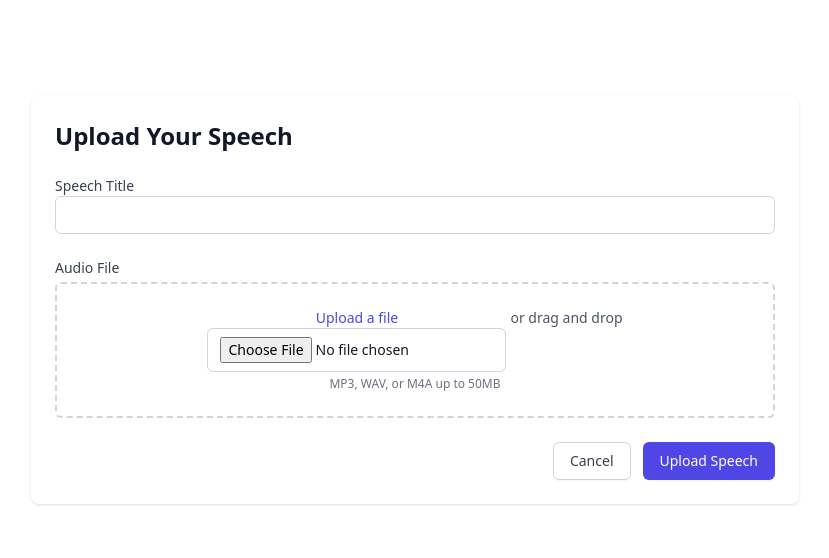
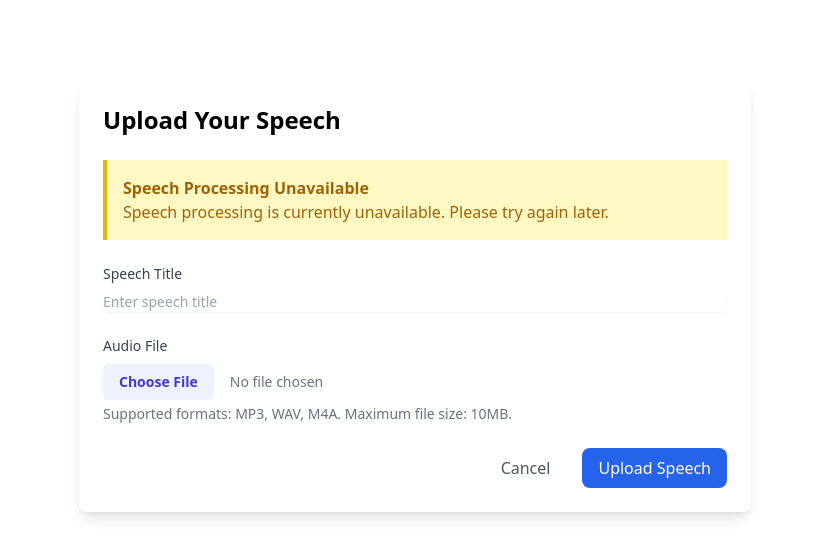
Before and after one commit to dracs9/rebuttal, a Django app: page /speech/upload/ in a window 1280 px wide. Shown: the part 96-654 px from the top of the page, without its empty margins (225-1054 px from the left). Run offline with Django 5.2, Linux system fonts and the light colour scheme; a user stored in the database is signed in; some libraries are stand-ins or nearby versions.

Commit message:
added speech recognition

```diff
--- a/core/forms.py
+++ b/core/forms.py
@@ -1,38 +1,64 @@
 from django import forms
 from django.contrib.auth.forms import UserCreationForm
 from django.contrib.auth.models import User
+from django.core.validators import FileExtensionValidator
 
 from .models import Speech
 
 
 class UserRegistrationForm(UserCreationForm):
-    email = forms.EmailField(required=True)
+    email = forms.EmailField(required=True, widget=forms.EmailInput(attrs={"class": "form-input"}))
 
     class Meta:
         model = User
         fields = ("username", "email", "password1", "password2")
-
-    def save(self, commit=True):
-        user = super().save(commit=False)
-        user.email = self.cleaned_data["email"]
-        if commit:
-            user.save()
-        return user
+        widgets = {
+            "username": forms.TextInput(attrs={"class": "form-input"}),
+            "password1": forms.PasswordInput(attrs={"class": "form-input"}),
+            "password2": forms.PasswordInput(attrs={"class": "form-input"}),
+        }
 
 
 class SpeechUploadForm(forms.ModelForm):
     class Meta:
         model = Speech
-        fields = ("title", "audio_file")
+        fields = ["title", "audio_file"]
         widgets = {
             "title": forms.TextInput(
                 attrs={
-                    "class": "appearance-none rounded-md relative block w-full px-3 py-2 border border-gray-300 placeholder-gray-500 text-gray-900 focus:outline-none focus:ring-indigo-500 focus:border-indigo-500 focus:z-10 sm:text-sm"
+                    "class": "block w-full rounded-md border-gray-300 shadow-sm focus:border-indigo-500 focus:ring-indigo-500 sm:text-sm",
+                    "placeholder": "Enter speech title",
                 }
             ),
             "audio_file": forms.FileInput(
                 attrs={
-                    "class": "appearance-none rounded-md relative block w-full px-3 py-2 border border-gray-300 placeholder-gray-500 text-gray-900 focus:outline-none focus:ring-indigo-500 focus:border-indigo-500 focus:z-10 sm:text-sm"
+                    "class": "block w-full text-sm text-gray-500 file:mr-4 file:py-2 file:px-4 file:rounded-md file:border-0 file:text-sm file:font-semibold file:bg-indigo-50 file:text-indigo-700 hover:file:bg-indigo-100",
+                    "accept": "audio/mp3,audio/wav,audio/mpeg",
                 }
             ),
         }
+
+    def __init__(self, *args, **kwargs):
+        super().__init__(*args, **kwargs)
+        # Add validation for audio file formats
+        self.fields["audio_file"].validators = [
+            FileExtensionValidator(
+                allowed_extensions=["mp3", "wav", "m4a"],
+                message="Please upload an MP3, WAV, or M4A file.",
+            )
+        ]
+        # Add help text
+        self.fields["audio_file"].help_text = (
+            "Supported formats: MP3, WAV, M4A. Maximum file size: 10MB."
+        )
+        # Add max file size validation
+        self.fields["audio_file"].widget.attrs["accept"] = ".mp3,.wav,.m4a"
+        self.fields["audio_file"].widget.attrs["max_length"] = 10 * 1024 * 1024  # 10MB
+
+    def clean_audio_file(self):
+        audio_file = self.cleaned_data.get("audio_file")
+        if audio_file:
+            if audio_file.size > 10 * 1024 * 1024:  # 10MB
+                raise forms.ValidationError("File size must be no more than 10MB.")
+
+        return audio_file
--- a/core/templates/core/upload_speech.html
+++ b/core/templates/core/upload_speech.html
@@ -6,45 +6,59 @@
 {% endblock %}
 
 {% block content %}
-  <div class="max-w-7xl mx-auto px-4 sm:px-6 lg:px-8 py-12">
-    <div class="max-w-3xl mx-auto">
-      <div class="bg-white shadow rounded-lg p-6">
-        <h2 class="text-2xl font-bold text-gray-900 mb-6">Upload Your Speech</h2>
+  <div class="container mx-auto px-4 py-8">
+    <div class="max-w-2xl mx-auto">
+      <div class="bg-white rounded-lg shadow-lg p-6">
+        <h1 class="text-2xl font-bold mb-6">Upload Your Speech</h1>
 
-        <form method="POST" enctype="multipart/form-data" class="space-y-6">
+        {% if messages %}
+        <div class="mb-6">
+          {% for message in messages %}
+          <div class="p-4 mb-4 rounded-lg {% if message.tags == 'error' %}bg-red-100 text-red-700{% else %}bg-green-100 text-green-700{% endif %}">
+            {{ message }}
+          </div>
+          {% endfor %}
+        </div>
+        {% endif %}
+
+        {% if not whisper_available %}
+        <div class="bg-yellow-100 border-l-4 border-yellow-500 text-yellow-700 p-4 mb-6" role="alert">
+          <p class="font-bold">Speech Processing Unavailable</p>
+          <p>Speech processing is currently unavailable. Please try again later.</p>
+        </div>
+        {% endif %}
+
+        <form method="post" enctype="multipart/form-data" class="space-y-6">
           {% csrf_token %}
 
           <div>
-            <label for="{{ form.title.id_for_label }}" class="block text-sm font-medium text-gray-700">Speech Title</label>
+            <label for="{{ form.title.id_for_label }}" class="block text-sm font-medium text-gray-700 mb-2">Speech Title</label>
             {{ form.title }}
             {% if form.title.errors %}
-              <p class="mt-2 text-sm text-red-600">{{ form.title.errors.0 }}</p>
+            <div class="mt-1 text-red-600 text-sm">
+              {{ form.title.errors }}
+            </div>
             {% endif %}
           </div>
 
           <div>
-            <label for="{{ form.audio_file.id_for_label }}" class="block text-sm font-medium text-gray-700">Audio File</label>
-            <div class="mt-1 flex justify-center px-6 pt-5 pb-6 border-2 border-gray-300 border-dashed rounded-md">
-              <div class="space-y-1 text-center">
-                <i class="fas fa-microphone text-gray-400 text-4xl mb-3"></i>
-                <div class="flex text-sm text-gray-600">
-                  <label for="{{ form.audio_file.id_for_label }}" class="relative cursor-pointer bg-white rounded-md font-medium text-indigo-600 hover:text-indigo-500 focus-within:outline-none focus-within:ring-2 focus-within:ring-offset-2 focus-within:ring-indigo-500">
-                    <span>Upload a file</span>
-                    {{ form.audio_file }}
-                  </label>
-                  <p class="pl-1">or drag and drop</p>
-                </div>
-                <p class="text-xs text-gray-500">MP3, WAV, or M4A up to 50MB</p>
-              </div>
+            <label for="{{ form.audio_file.id_for_label }}" class="block text-sm font-medium text-gray-700 mb-2">Audio File</label>
+            {{ form.audio_file }}
+            {% if form.audio_file.help_text %}
+            <p class="mt-1 text-sm text-gray-500">{{ form.audio_file.help_text }}</p>
+            {% endif %}
+            {% if form.audio_file.errors %}
+            <div class="mt-1 text-red-600 text-sm">
+              {{ form.audio_file.errors }}
             </div>
-            {% if form.audio_file.errors %}
-              <p class="mt-2 text-sm text-red-600">{{ form.audio_file.errors.0 }}</p>
             {% endif %}
           </div>
 
-          <div class="flex justify-end">
-            <a href="{% url 'dashboard' %}" class="bg-white py-2 px-4 border border-gray-300 rounded-md shadow-sm text-sm font-medium text-gray-700 hover:bg-gray-50 focus:outline-none focus:ring-2 focus:ring-offset-2 focus:ring-indigo-500 mr-3">Cancel</a>
-            <button type="submit" class="inline-flex justify-center py-2 px-4 border border-transparent shadow-sm text-sm font-medium rounded-md text-white bg-indigo-600 hover:bg-indigo-700 focus:outline-none focus:ring-2 focus:ring-offset-2 focus:ring-indigo-500">Upload Speech</button>
+          <div class="flex justify-end space-x-4">
+            <a href="{% url 'dashboard' %}" class="px-4 py-2 text-gray-600 hover:text-gray-800">Cancel</a>
+            <button type="submit" class="px-4 py-2 bg-blue-600 text-white rounded-lg hover:bg-blue-700 focus:outline-none focus:ring-2 focus:ring-blue-500 focus:ring-offset-2" {% if not whisper_available %}disabled{% endif %}>
+              Upload Speech
+            </button>
           </div>
         </form>
       </div>
--- a/core/urls.py
+++ b/core/urls.py
@@ -13,6 +13,7 @@ urlpatterns = [
     path("dashboard/", views.dashboard, name="dashboard"),
     path("speech/upload/", views.upload_speech, name="upload_speech"),
     path("speech/<int:speech_id>/", views.speech_detail, name="speech_detail"),
+    path("speech/<int:speech_id>/status/", views.speech_status, name="speech_status"),
 ]
 
 if settings.DEBUG:
--- a/core/views.py
+++ b/core/views.py
@@ -1,13 +1,19 @@
+import logging
+
 from django.contrib import messages
 from django.contrib.auth import authenticate, login
 from django.contrib.auth.decorators import login_required
 from django.contrib.auth.views import LoginView, LogoutView
-from django.http import Http404
+from django.http import Http404, JsonResponse
 from django.shortcuts import get_object_or_404, redirect, render
 from django.urls import reverse_lazy
 
 from .forms import SpeechUploadForm, UserRegistrationForm
 from .models import Speech
+from .tasks import process_speech_async
+from .utils import get_whisper_status
+
+logger = logging.getLogger(__name__)
 
 # Create your views here.
 
@@ -39,14 +45,8 @@ def register(request):
 
 @login_required
 def dashboard(request):
-    speeches = Speech.objects.filter(user=request.user).order_by("-created_at")[:5]
-    return render(
-        request,
-        "dashboard.html",
-        {
-            "speeches": speeches,
-        },
-    )
+    speeches = Speech.objects.filter(user=request.user).order_by("-upload_date")[:5]
+    return render(request, "dashboard.html", {"speeches": speeches})
 
 
 @login_required
@@ -54,17 +54,65 @@ def upload_speech(request):
     if request.method == "POST":
         form = SpeechUploadForm(request.POST, request.FILES)
         if form.is_valid():
-            speech = form.save(commit=False)
-            speech.user = request.user
-            speech.save()
-            messages.success(request, "Speech uploaded successfully! We'll analyze it shortly.")
-            return redirect("speech_detail", speech_id=speech.id)
+            logger.info("Form is valid, checking Whisper status")
+            if not get_whisper_status():
+                logger.error("Whisper is not available")
+                messages.error(
+                    request, "Speech processing is currently unavailable. Please try again later."
+                )
+                return redirect("dashboard")
+
+            try:
+                speech = form.save(commit=False)
+                speech.user = request.user
+                speech.save()
+                logger.info(f"Speech saved with ID: {speech.pk}")
+                logger.info(f"Audio file path: {speech.audio_file.path}")
+                logger.info(f"Audio file URL: {speech.audio_file.url}")
+                logger.info(f"Audio file name: {speech.audio_file.name}")
+
+                process_speech_async(speech.pk)
+                logger.info(f"Started processing speech {speech.pk}")
+
+                messages.success(
+                    request, "Speech uploaded successfully. Processing will begin shortly."
+                )
+                return redirect("speech_detail", speech_id=speech.pk)
+            except Exception as e:
+                logger.error(f"Error saving speech: {str(e)}")
+                logger.error(f"Error type: {type(e)}")
+                import traceback
+
+                logger.error(f"Traceback: {traceback.format_exc()}")
+                messages.error(request, "Error uploading speech. Please try again.")
+        else:
+            logger.error(f"Form errors: {form.errors}")
+            messages.error(request, "Please correct the errors below.")
     else:
         form = SpeechUploadForm()
-    return render(request, "core/upload_speech.html", {"form": form})
+
+    return render(
+        request,
+        "core/upload_speech.html",
+        {"form": form, "whisper_available": get_whisper_status()},
+    )
 
 
 @login_required
 def speech_detail(request, speech_id):
     speech = get_object_or_404(Speech, id=speech_id, user=request.user)
+    if speech.status == "pending":
+        process_speech_async(speech.pk)
     return render(request, "core/speech_detail.html", {"speech": speech})
+
+
+@login_required
+def speech_status(request, speech_id):
+    speech = get_object_or_404(Speech, id=speech_id, user=request.user)
+    return JsonResponse(
+        {
+            "status": speech.status,
+            "transcript": speech.transcript if speech.status == "completed" else None,
+            "error": speech.error_message if speech.status == "failed" else None,
+        }
+    )
--- /dev/null
+++ b/requirements.txt
@@ -0,0 +1,5 @@
+asgiref==3.8.1
+Django==5.2.1
+django-tailwind==4.0.1
+sqlparse==0.5.3
+tzdata==2025.2
```
Also changed, not shown: core/models.py (+29 -10 lines), core/tasks.py (added, +55 -0 lines), core/templates/core/speech_detail.html (+65 -31 lines), core/utils.py (added, +97 -0 lines), debate_coach/settings.py (+30 -0 lines), core/migrations/0002_alter_speech_options_remove_speech_created_at_and_more.py (added), db.sqlite3, 4 other files.
